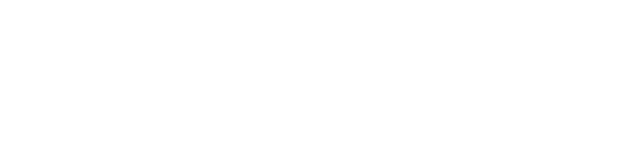
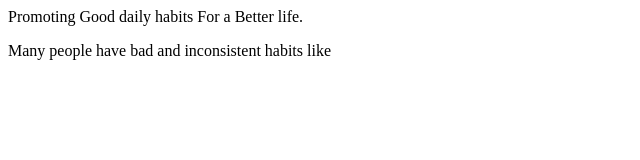
Before and after one commit to Criswell8835/Test, a plain HTML site: page index.html in a window 1280 px wide. Shown: the whole page, without its empty margins (0-640 px from the left). Drawn offline with Linux system fonts and the light colour scheme.

Commit message:
second commit

```diff
--- a/index.html
+++ b/index.html
@@ -6,6 +6,22 @@
     <title>Document</title>
 </head>
 <body>
+</body>
+</h1>Promoting Good daily habits For a Better life.</h1>
+<p>Many people have bad and inconsistent habits like</p>
+
+
+
+
+
+
+
+
+
+
+
+
+
 
 </body>
 </html>
```
